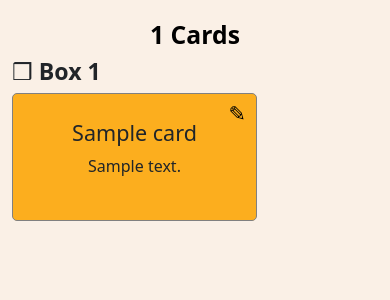
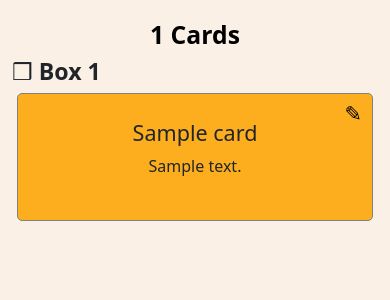
Before and after one commit to 1fadi/flaskcards, a Flask app: page /cards in a window 390 px wide. Shown: the part 56-356 px from the top of the page. Run offline with Flask 3, Linux system fonts and the light colour scheme; tables that the repository leaves empty hold one stand-in row (values such as "Sample post"); some libraries are stand-ins or nearby versions.

Commit message:
changed cards width to 100% for mobile version

```diff
--- a/app/static/styles.css
+++ b/app/static/styles.css
@@ -26,11 +26,16 @@ input, select, textarea {
 
 }
 .cards-con > div {
-	width: 245px;
-	margin: 0px 10px 10px 0;
+	width: 240px;
+	margin: 0px 5px 10px 5px;
 	padding: 10px;
 	border: 1px groove grey;
 	border-radius: 5px;
+}
+@media (max-width: 500px) {
+	.cards-con > div {
+		width: 100%;
+	}
 }
 .show-btn, .card-btn {
 	margin: 10px;
```
